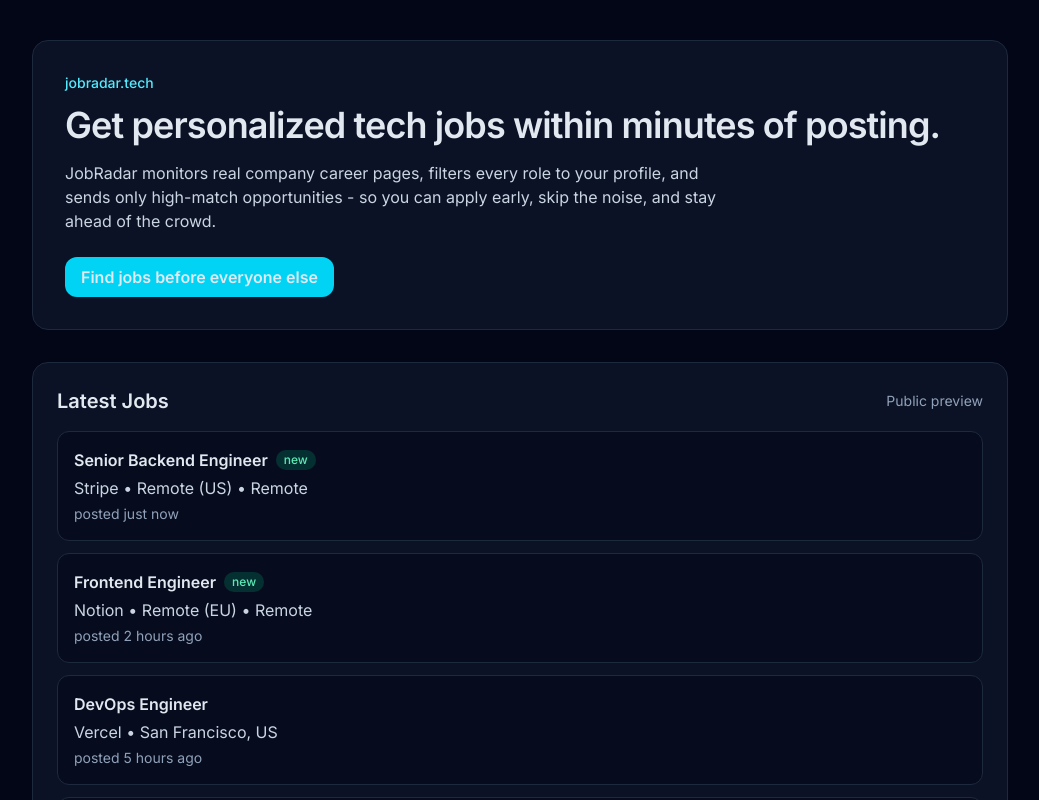
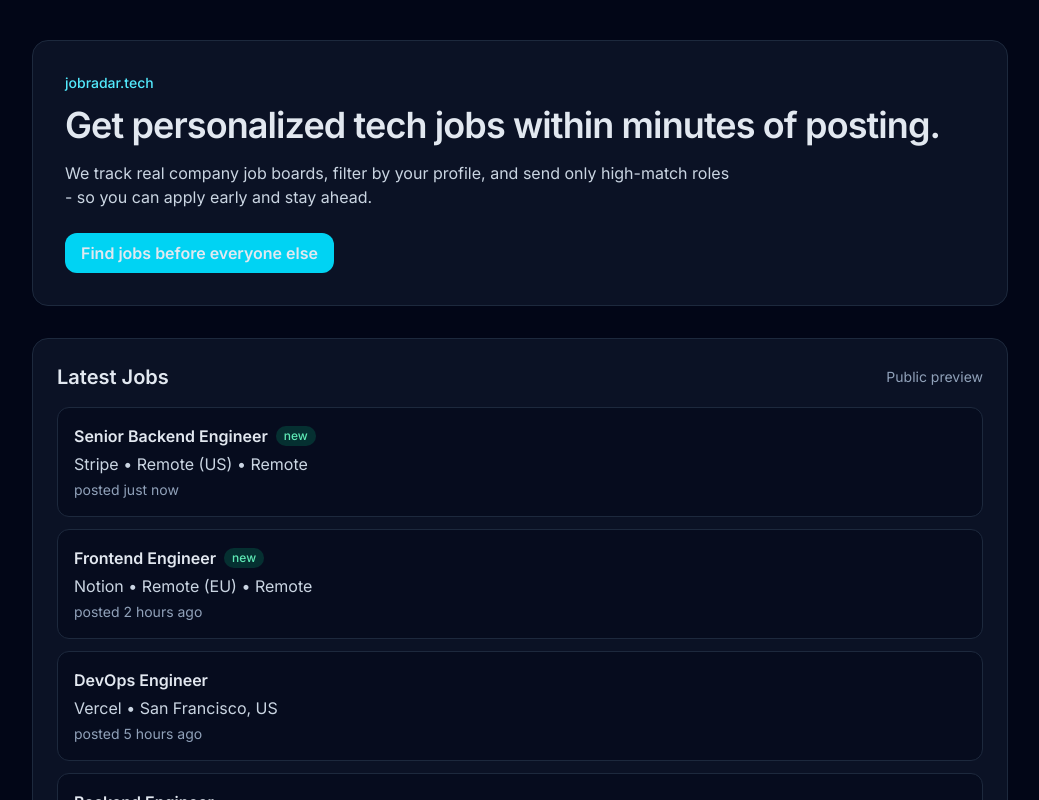
Before and after one commit to zsevic/jobradar, a Next.js app: page / in a window 1280 px wide. Shown: the top 800 px of the page, without its empty margins (120-1159 px from the left). Built offline with nearby package versions, Linux system fonts and the light colour scheme.

Commit message:
Update copy

```diff
--- a/src/app/page.tsx
+++ b/src/app/page.tsx
@@ -15,9 +15,8 @@ export default function Home() {
           Get personalized tech jobs within minutes of posting.
         </h1>
         <p className="mt-4 max-w-2xl text-slate-300">
-          JobRadar monitors real company career pages, filters every role to
-          your profile, and sends only high-match opportunities - so you can
-          apply early, skip the noise, and stay ahead of the crowd.
+          We track real company job boards, filter by your profile, and send
+          only high-match roles - so you can apply early and stay ahead.
         </p>
         <div className="mt-6 flex gap-3">
           <Link
```
